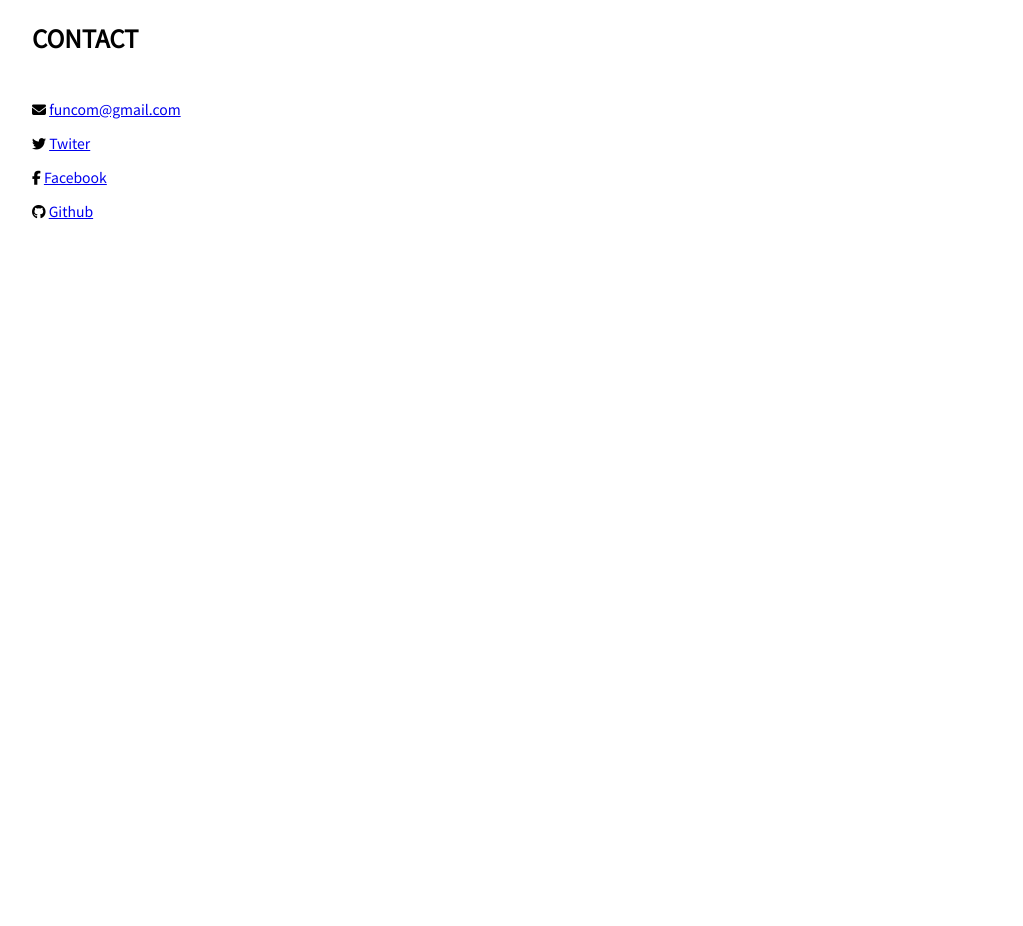
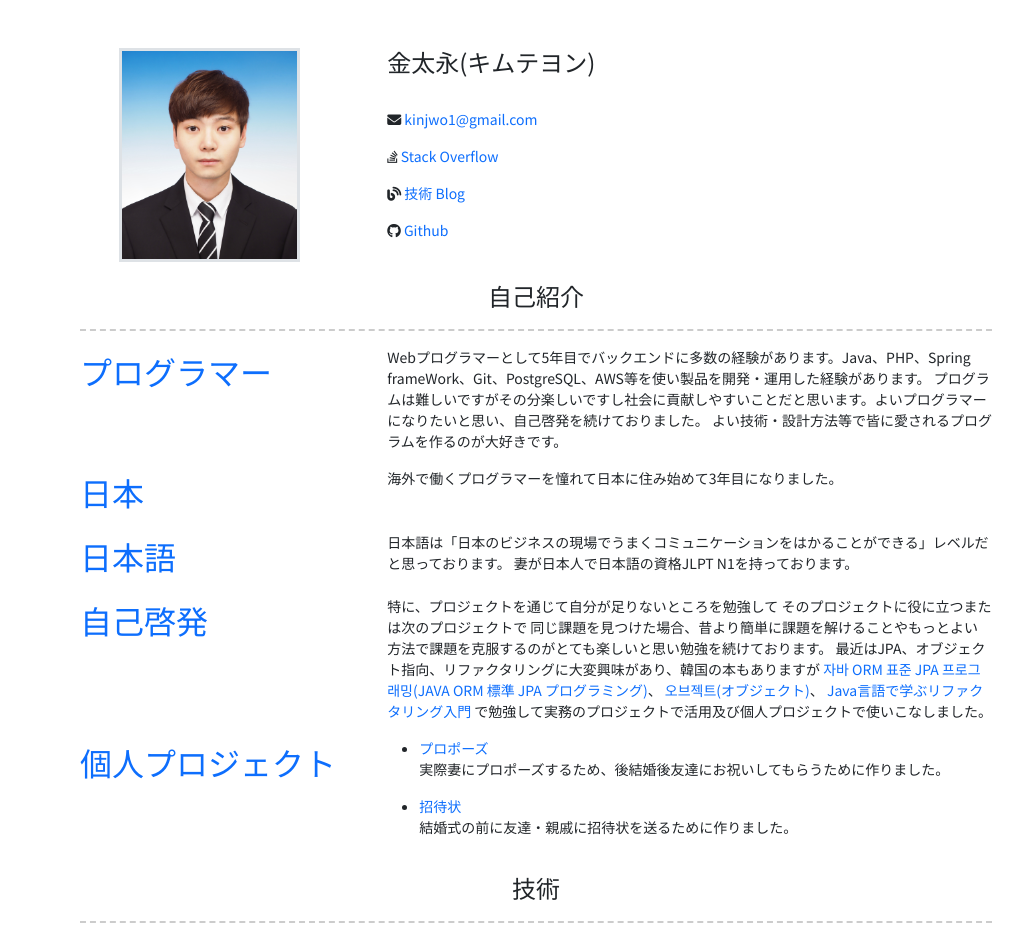
Before and after one commit to bittap/resume, a plain HTML site: page index.html in a window 1280 px wide. Shown: the top 926 px of the page, without its empty margins (128-1151 px from the left). Before the commit the page ends 800 px from the top, so only its background shows below. Drawn offline with nearby package versions, Linux system fonts and the light colour scheme.

Commit message:
自己紹介までに完了

```diff
--- a/index.html
+++ b/index.html
@@ -4,32 +4,89 @@
     <meta charset="UTF-8">
     <meta http-equiv="X-UA-Compatible" content="IE=edge">
     <meta name="viewport" content="width=device-width, initial-scale=1.0">
+    <link href="https://cdn.jsdelivr.net/npm/bootstrap@5.2.3/dist/css/bootstrap.min.css" rel="stylesheet" integrity="sha384-rbsA2VBKQhggwzxH7pPCaAqO46MgnOM80zW1RWuH61DGLwZJEdK2Kadq2F9CUG65" crossorigin="anonymous">
     <link rel="stylesheet" href="style.css">
     <title>Document</title>
     <script src="https://kit.fontawesome.com/a9a68f8b3f.js" crossorigin="anonymous"></script>
+    <script src="https://cdn.jsdelivr.net/npm/@popperjs/core@2.11.6/dist/umd/popper.min.js" integrity="sha384-oBqDVmMz9ATKxIep9tiCxS/Z9fNfEXiDAYTujMAeBAsjFuCZSmKbSSUnQlmh/jp3" crossorigin="anonymous"></script>
+    <script src="https://cdn.jsdelivr.net/npm/bootstrap@5.2.3/dist/js/bootstrap.min.js" integrity="sha384-cuYeSxntonz0PPNlHhBs68uyIAVpIIOZZ5JqeqvYYIcEL727kskC66kF92t6Xl2V" crossorigin="anonymous"></script>
 </head>
 <body>
-<main>
-  <article id="mainLeft">
-    <section>
-      <h2>CONTACT</h2>
-      <!-- 소셜 미디어를 비롯한 연락처 정보 -->
+  <main>
+    <article class="profile-wrap">
+      <img class="profile-img border border-3" src="profile-img.jpg">
+    </article>
+    <article>
+      <h2>金太永(キムテヨン)</h2>
       <p>
         <i class="fa fa-envelope" aria-hidden="true"></i>
-        <a href="mailto:funcom@gmail.com">funcom@gmail.com</a>
+        <a href="mailto:kinjwo1@gmail.com">kinjwo1@gmail.com</a>
       </p>
       <p>
-        <i class="fa fa-twitter" aria-hidden="true"></i>
-        <a href="트위터 연결 주소">Twiter</a>
+        <i class="fab fa-stack-overflow"></i>
+        <a href="https://stackoverflow.com/users/15510171/bittap">Stack Overflow</a>
       </p>
       <p>
-        <i class="fa fa-facebook" aria-hidden="true"></i>
-        <a href="페이스북 연결 주소">Facebook</a>
+        <i class="fa-solid fa-blog"></i>
+        <a href="TODO">技術 Blog</a>
       </p>
       <p>
         <i class="fa fa-github" aria-hidden="true"></i>
-        <a href="https://www.github.com/peacein">Github</a>
+        <a href="https://github.com/bittap">Github</a>
       </p>
+    </article>
+    <section class="division">自己紹介</section>
+    <section class="content-left text-primary">
+      プログラマー
     </section>
+    <section>
+      Webプログラマーとして5年目でバックエンドに多数の経験があります。Java、PHP、Spring frameWork、Git、PostgreSQL、AWS等を使い製品を開発・運用した経験があります。
+      プログラムは難しいですがその分楽しいですし社会に貢献しやすいことだと思います。よいプログラマーになりたいと思い、自己啓発を続けておりました。
+      よい技術・設計方法等で皆に愛されるプログラムを作るのが大好きです。
+    </section>
+    <section class="content-left text-primary">
+      日本
+    </section>
+    <section>
+      海外で働くプログラマーを憧れて日本に住み始めて3年目になりました。
+    </section>
+    <section class="content-left text-primary">
+      日本語
+    </section>
+    <section>
+      日本語は「日本のビジネスの現場でうまくコミュニケーションをはかることができる」レベルだと思っております。
+      妻が日本人で日本語の資格JLPT N1を持っております。
+    </section>
+    <section class="content-left text-primary">
+      自己啓発
+    </section>
+    <section>
+      特に、プロジェクトを通じて自分が足りないところを勉強して
+      そのプロジェクトに役に立つまたは次のプロジェクトで
+      同じ課題を見つけた場合、昔より簡単に課題を解けることやもっとよい方法で課題を克服するのがとても楽しいと思い勉強を続けております。
+      最近はJPA、オブジェクト指向、リファクタリングに大変興味があり、韓国の本もありますが
+      <a href="https://ebook-product.kyobobook.co.kr/dig/epd/ebook/E000003140954">자바 ORM 표준 JPA 프로그래밍(JAVA ORM 標準 JPA プログラミング)</a>、
+      <a href="https://ebook-product.kyobobook.co.kr/dig/epd/ebook/E000002928516">오브젝트(オブジェクト)</a>、
+      <a href="https://www.amazon.co.jp/Java%E8%A8%80%E8%AA%9E%E3%81%A7%E5%AD%A6%E3%81%B6%E3%83%AA%E3%83%95%E3%82%A1%E3%82%AF%E3%82%BF%E3%83%AA%E3%83%B3%E3%82%B0%E5%85%A5%E9%96%80-%E7%B5%90%E5%9F%8E-%E6%B5%A9/dp/4797337990">Java言語で学ぶリファクタリング入門</a>
+      で勉強して実務のプロジェクトで活用及び個人プロジェクトで使いこなしました。
+    </section>
+    <section class="content-left text-primary">
+      個人プロジェクト
+    </section>
+    <section>
+      <ul>
+        <li><a href="https://azusato.com/">プロポーズ</a></li>
+        <p>
+          実際妻にプロポーズするため、後結婚後友達にお祝いしてもらうために作りました。
+        </p>
+        <li><a href="https://azusato.com/wedding/invitation">招待状</a></li>
+        <p>
+          結婚式の前に友達・親戚に招待状を送るために作りました。
+        </p>
+      </ul>
+    </section>
+    <section class="division">技術</section>
+    https://doit-fwd.tistory.com/7
+  </main>
 </body>
 </html>
--- a/style.css
+++ b/style.css
@@ -1,4 +1,38 @@
 @import url('https://fonts.googleapis.com/css2?family=Noto+Sans+KR&display=swap');
+a {
+    text-decoration : none!important;
+}
+
+
+main {
+    display: grid;
+    grid-template-columns: 30% 70%;
+    column-gap: 3rem;
+    row-gap: 1rem;
+    margin: 3rem;
+}
+
+.profile-wrap{
+    width: 100%;
+    text-align: center;
+}
+
+.profile-img {
+    width: 70%;
+}
+
+.content-left{
+    text-align: left;
+    font-size: 2rem;
+}
+
+.division{
+    grid-column: 1 / 3;
+    text-align: center;
+    font-size: 1.5rem;
+    border-bottom: dashed 2px #CCCCCC;
+    padding-bottom: 15px;
+}
 
 body {
     max-width: 960px;    /* 최대 너비 */
```
Also changed, not shown: profile-img.jpg (added).
